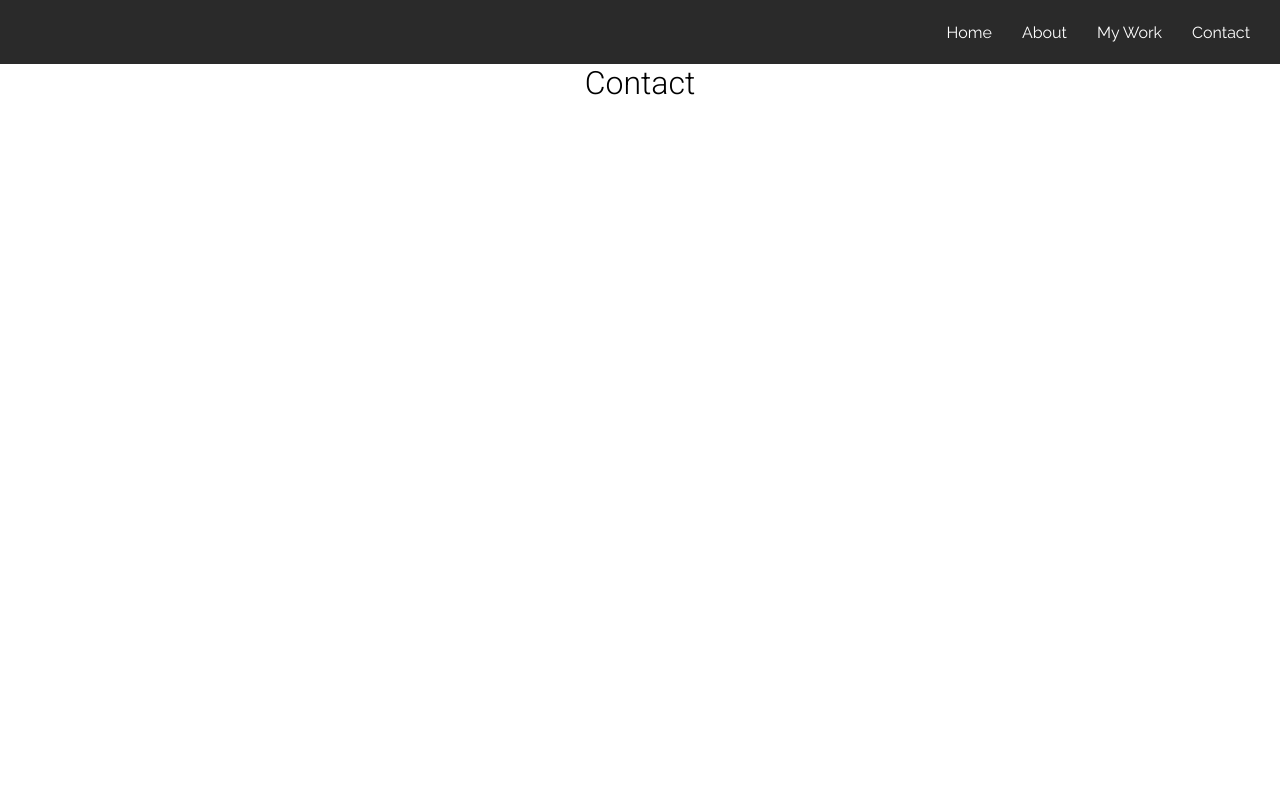
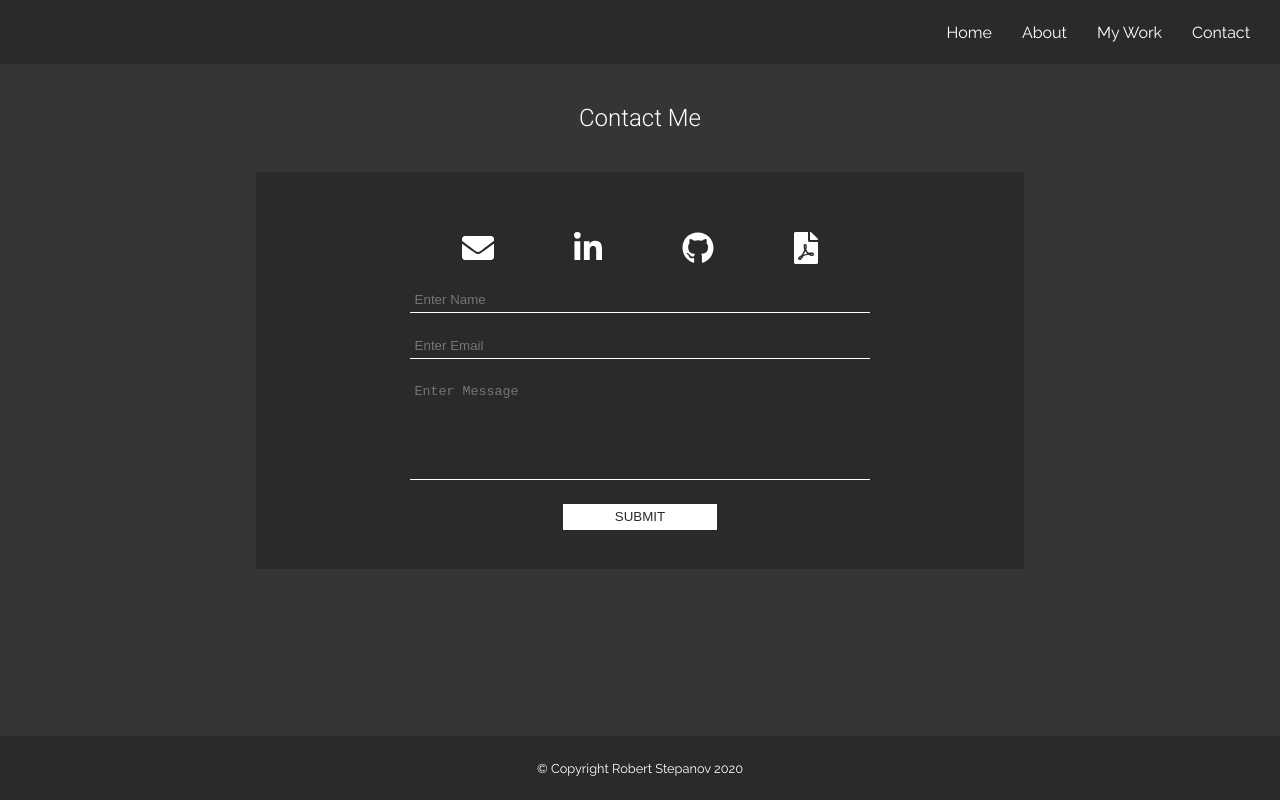
Before and after one commit to robertstepanov/React-Portfolio-2020, a React (Create React App) app in the folder react-portfolio-2020/: page /contact in a window 1280 px wide. Built offline with nearby package versions, Linux system fonts and the light colour scheme.

Commit message:
Contact form done

```diff
--- a/react-portfolio-2020/package.json
+++ b/react-portfolio-2020/package.json
@@ -7,10 +7,12 @@
     "@fortawesome/free-brands-svg-icons": "^5.13.1",
     "@fortawesome/free-solid-svg-icons": "^5.13.1",
     "@fortawesome/react-fontawesome": "^0.1.11",
-    "@material-ui/core": "^4.10.2",
+    "@material-ui/core": "^4.11.0",
     "@testing-library/jest-dom": "^4.2.4",
     "@testing-library/react": "^9.3.2",
     "@testing-library/user-event": "^7.1.2",
+    "emailjs": "^3.2.1",
+    "emailjs-com": "^2.4.1",
     "react": "^16.13.1",
     "react-card-flip": "^1.0.10",
     "react-dom": "^16.13.1",
--- a/react-portfolio-2020/src/App.js
+++ b/react-portfolio-2020/src/App.js
@@ -4,7 +4,7 @@ import Nav from './components/Nav';
 import Home from './components/Home';
 import Projects from './components/Projects';
 import About from './components/About';
-import Contact from './components/Contact';
+import {Contact} from './components/Contact';
 import { Route } from 'react-router-dom';
 
 function App() {
--- a/react-portfolio-2020/src/components/Contact.js
+++ b/react-portfolio-2020/src/components/Contact.js
@@ -1,10 +1,114 @@
-import React from 'react'
+import React, { Component } from 'react'
+import * as emailjs from 'emailjs-com'
+import { StyledContact } from '../styles/StyledContact';
+import Footer from './Footer'
+import Resume from '../assets/Resume.pdf'
+import {fas} from '@fortawesome/free-solid-svg-icons'
+import { library } from '@fortawesome/fontawesome-svg-core'
+import { dom } from '@fortawesome/fontawesome-svg-core'
+dom.watch()
+
+library.add( fas)
+
+export class Contact extends Component {
+
+    constructor(props) {
+        super(props);
+        this.state = {
+            name: '',
+            email: '',
+            message: '',
+        };
+        this.handleChange = this.handleChange.bind(this);
+        this.handleSubmit = this.handleSubmit.bind(this);
+    }
+
+    handleChange = (e) => {
+        this.setState({ [e.target.name]: e.target.value });
+    };
+
+    handleSubmit = (e) => {
+        e.preventDefault();
+        emailjs
+            .sendForm(
+                'gmail',
+                'portfolio_contact_form',
+                '.contact-form-class',
+                'user_eoj2tqrTdCDL6t5OG3So1'
+
+            )
+            .then()
+            .catch();
+            this.setState({
+            name: '',
+            email: '',
+            message: '',
+        });
+    };
+
+    render () {
+        return (
+            <StyledContact>
+                <div className='container'>
+                    <h2>Contact Me</h2>
+                    <form
+                        onSubmit={this.handleSubmit.bind(this)}
+                        className='contact-form-class'>
+
+                         <div className='icons'>
+
+                            <a href="mailto:robertdstepanov@gmail.com" target="_blank"><icon className="fas fa-envelope"></icon></a>
+                            <a href="https://www.linkedin.com/in/robert-stepanov-7b7739aa/" target="_blank"><icon alt="linked in logo" className="fab fa-linkedin-in"></icon></a>
+                            <a href="https://github.com/robertstepanov" target="_blank"><icon alt="github logo" className="fab fa-github"></icon></a>
+                            <a href={Resume} download='Resume.pdf ' className='resume'><span className='tooltip'>Resume</span><icon alt="resume logo" className="fas fa-file-pdf"></icon></a>
 
 
-export default function Contact() {
-    return (
-        <div>
-        <h1>Contact</h1>
-        </div>
-    )
+
+            </div>
+
+                        <div>
+                            <input
+                                type='text'
+                                id='name'
+                                name='name'
+                                placeholder='Enter Name'
+                                value={this.state.name}
+                                onChange={this.handleChange.bind(this)}></input>
+                        </div>
+
+                        <div>
+                            <input
+                                type='text'
+                                id='email'
+                                name='email'
+                                placeholder='Enter Email'
+                                value={this.state.email}
+                            onChange={this.handleChange.bind(this)}></input>
+                    </div>
+                    <div>
+                            <textarea
+                                type='text'
+                                multiline={true}
+                                rows={6}
+                                id='message'
+                                name='message'
+                                message='message'
+                                placeholder='Enter Message'
+                                value={this.state.message}
+                                onChange={this.handleChange.bind(this)}></textarea>
+                    </div>
+
+                    <input type='submit' className='submit-btn'></input>
+                    </form>
+
+
+
+                </div>
+                <Footer footerClass={''} />
+            </StyledContact>
+        )
+    }
+
 }
+
+export default Contact;
--- /dev/null
+++ b/react-portfolio-2020/src/styles/StyledContact.js
@@ -0,0 +1,113 @@
+import styled from 'styled-components';
+
+export const StyledContact = styled.div`
+    background-color: #353535;
+     height: 90vh;
+    width: 100%;
+
+h2 {
+    color: #fff;
+    margin: 40px auto;
+}
+.container {
+    display: flex;
+    flex-direction: column;
+   justify-content: center;
+    width: 60%;
+    margin: 0 auto;
+
+    // h2 {
+    //     // flex-grow: 1;
+    //     margin-bottom: auto;
+    // }
+}
+
+.contact-form-class {
+    background-color: #2a2a2a;
+    width: 100%;
+   margin: 0 auto;
+    padding: 5% 0;
+
+
+     .icons {
+       margin: 0 auto;
+   }
+
+   .resume {
+       position: relative;
+       display: inline-block;
+   }
+
+   .resume .tooltip {
+        top: 5px;
+        left: 140%;
+}
+
+.tooltip {
+    font-size: 1rem;
+}
+
+   .resume  .tooltip {
+        visibility: hidden;
+        width: 100px;
+        background-color: black;
+        color: #fff;
+        text-align: center;
+        padding: 5px 0;
+        border-radius: 6px;
+        position: absolute;
+        z-index: 1;
+    }
+
+    .resume:hover .tooltip {
+        visibility: visible;
+    }
+
+   a {
+       color: white;
+       margin: 20px 40px;
+       font-size: 2em;
+   }
+
+   a:hover {
+       color: yellow;
+   }
+
+}
+
+textarea {
+    width: 60%;
+    resize: none;
+    color: #fff;
+    background-color: transparent;
+    border: none;
+    border-bottom: 1px solid #fff;
+    padding: 5px;
+}
+
+.submit-btn {
+    background-color: #fff;
+    color: #2a2a2a;
+    padding: 5px 0;
+    margin: 20px auto 0 auto;
+    text-transform: uppercase;
+    width: 20%;
+}
+
+ input {
+     color: #fff;
+     background-color: transparent;
+     border: none;
+     border-bottom: 1px solid #fff;
+     width: 60%;
+     padding: 5px;
+     margin-bottom: 20px;
+ }
+
+
+
+
+
+
+
+`
```
Also changed, not shown: 1 other file (tests, documents, lock files or other folders).
